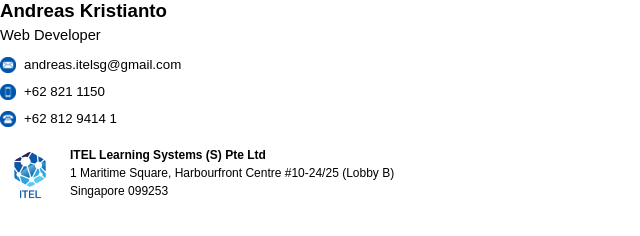
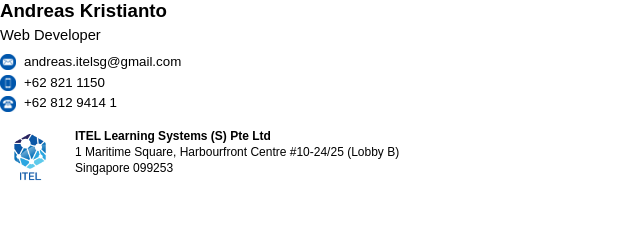
Before and after one commit to AndreasKrist/EMAIL-SIGNATURE-TEMPLATE, a plain HTML site: page index.html in a window 1280 px wide. Shown: the whole page, without its empty margins (0-640 px from the left). Drawn offline with Linux system fonts and the light colour scheme.

Commit message:
Update index.html

```diff
--- a/index.html
+++ b/index.html
@@ -13,25 +13,25 @@
                 <div style="margin-bottom: 10px; font-size: 11pt;">
                     Web Developer
                 </div>
-                <div style="font-size: 10pt; line-height: 1.8;">
+                <div style="font-size: 10pt; line-height: 1.4;">
                     <table cellpadding="0" cellspacing="0" border="0">
                         <tr>
-                            <td style="padding-right: 8px; vertical-align: middle;">
+                            <td style="padding-right: 8px; vertical-align: middle; padding-bottom: 2px;">
                                 <img src="1.png" alt="Email" width="16" height="16" style="display: block; border: 0;">
                             </td>
-                            <td style="vertical-align: middle;">andreas.itelsg@gmail.com</td>
+                            <td style="vertical-align: middle; padding-bottom: 2px;">andreas.itelsg@gmail.com</td>
                         </tr>
                         <tr>
-                            <td style="padding-right: 8px; padding-top: 3px; vertical-align: middle;">
+                            <td style="padding-right: 8px; vertical-align: middle; padding-bottom: 2px;">
                                 <img src="2.png" alt="Phone" width="16" height="16" style="display: block; border: 0;">
                             </td>
-                            <td style="padding-top: 3px; vertical-align: middle;">+62 821 1150</td>
+                            <td style="vertical-align: middle; padding-bottom: 2px;">+62 821 1150</td>
                         </tr>
                         <tr>
-                            <td style="padding-right: 8px; padding-top: 3px; vertical-align: middle;">
+                            <td style="padding-right: 8px; vertical-align: middle;">
                                 <img src="3.png" alt="WhatsApp" width="16" height="16" style="display: block; border: 0;">
                             </td>
-                            <td style="padding-top: 3px; vertical-align: middle;">+62 812 9414 1</td>
+                            <td style="vertical-align: middle;">+62 812 9414 1</td>
                         </tr>
                     </table>
                 </div>
@@ -41,10 +41,10 @@
             <td>
                 <table cellpadding="0" cellspacing="0" border="0">
                     <tr>
-                        <td style="padding-right: 10px; vertical-align: top;">
+                        <td style="padding-right: 15px; vertical-align: top;">
                             <img src="itel.png" alt="ITEL" width="60" height="60" style="display: block; border: 0;">
                         </td>
-                        <td style="vertical-align: top; font-size: 9pt; line-height: 1.5;">
+                        <td style="vertical-align: top; font-size: 9pt; line-height: 1.35;">
                             <div><strong>ITEL Learning Systems (S) Pte Ltd</strong></div>
                             <div>1 Maritime Square, Harbourfront Centre #10-24/25 (Lobby B)</div>
                             <div>Singapore 099253</div>
```
